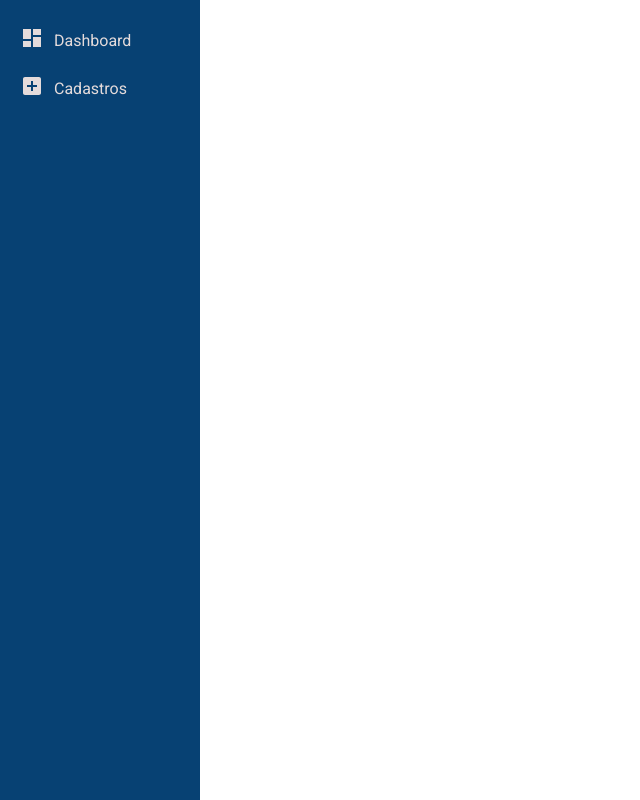
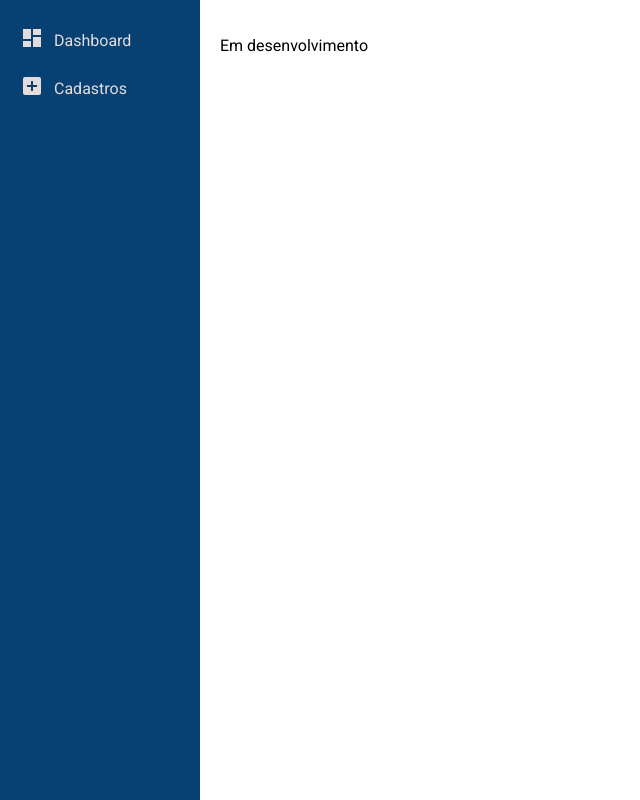
Before and after one commit to HenriqueOPeixoto/app-kodyak, a React (Vite) app in the folder frontend-kodyak/: page /cadastros/novo_produto in a window 1280 px wide. Before the commit this address had no page. Shown: the whole page, without its empty margins (0-640 px from the left). Built offline with nearby package versions, Linux system fonts and the light colour scheme.

Commit message:
Criar rota de adição e edição de produtos

```diff
--- a/frontend-kodyak/src/App.tsx
+++ b/frontend-kodyak/src/App.tsx
@@ -13,6 +13,7 @@ const Clientes = lazy(() => import('./components/Cadastros/Clientes'));
 const Motoristas = lazy(() => import('./components/Cadastros/Motoristas'));
 const Usuarios = lazy(() => import('./components/Cadastros/Usuarios'));
 const FamiliaProdutos = lazy(() => import('./components/Cadastros/FamiliaProdutos'));
+const Produtos = lazy(() => import('./components/Cadastros/Produtos'));
 
 function App() {
   return (
@@ -31,6 +32,8 @@ function App() {
             <Route path='/cadastros/editar_usuario/:id' element={<Usuarios />} />
             <Route path='/cadastros/novo_familia_produtos' element={<FamiliaProdutos />} />
             <Route path='/cadastros/editar_familia_produtos/:id' element={<FamiliaProdutos />} />
+            <Route path='/cadastros/novo_produto' element={<Produtos />} />
+            <Route path='/cadastros/editar_produto/:id' element={<Produtos />} />
             {/* Novas rotas aqui */}
           </Routes>
         </Suspense>
--- /dev/null
+++ b/frontend-kodyak/src/components/Cadastros/Produtos.tsx
@@ -0,0 +1,5 @@
+export default function Produtos() {
+    return(
+        <p>Em desenvolvimento</p>
+    )
+}
```
